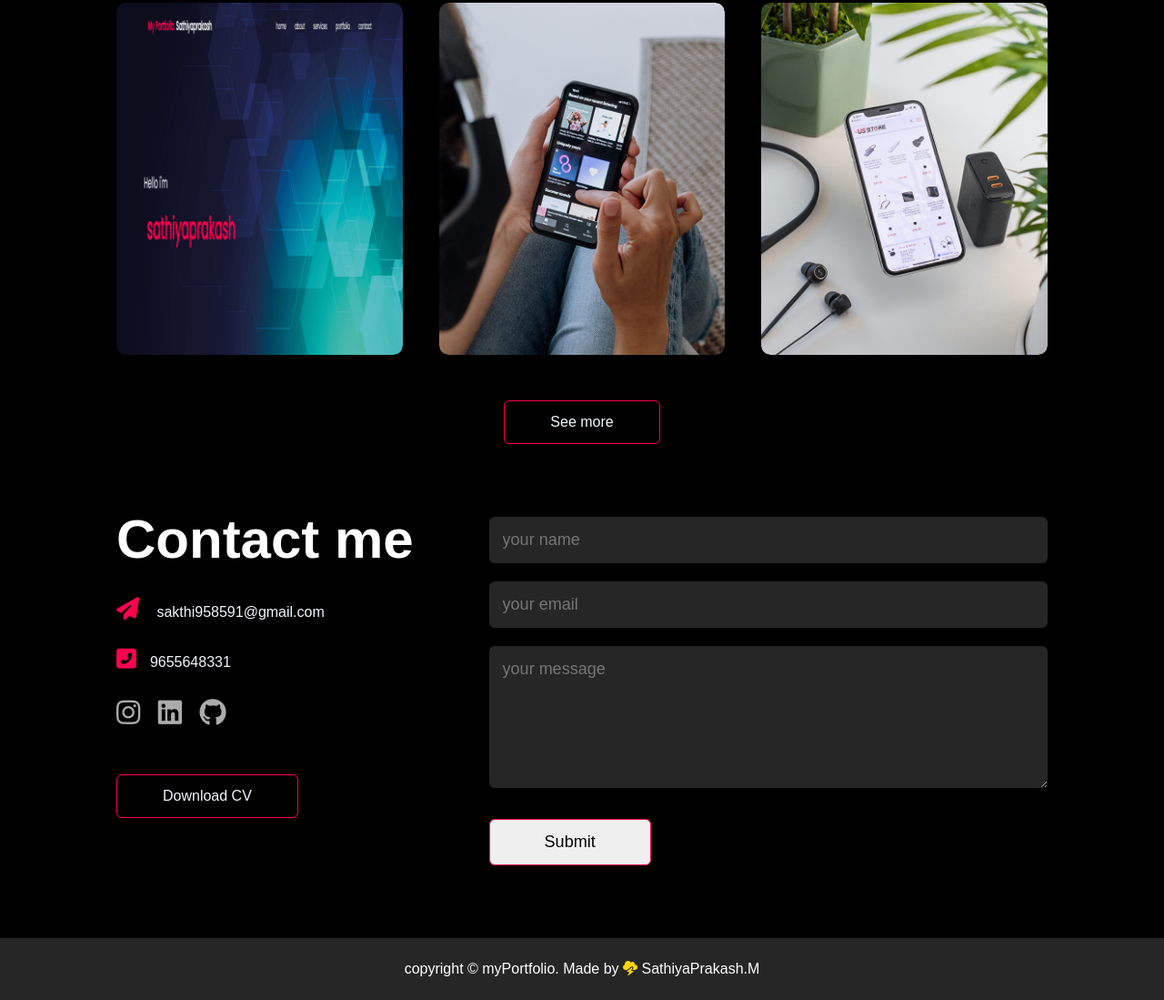
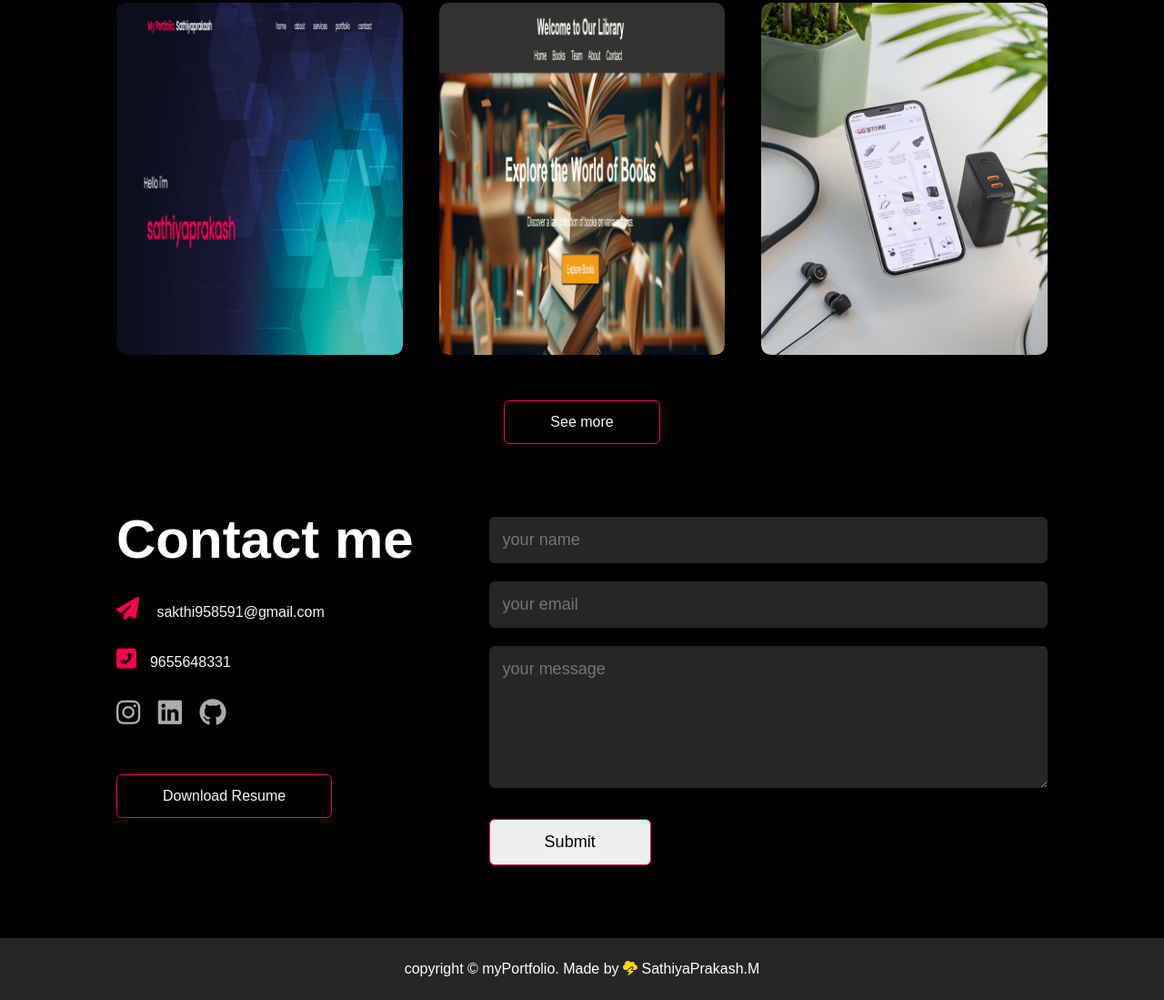
Before and after one commit to Msathiyaprakash/myportfolio, a plain HTML site: page index.html in a window 1280 px wide. Shown: the part 2173-3272 px from the top of the page at 91% size. Drawn offline with Linux system fonts and the light colour scheme.

Commit message:
Updated portfolio content

```diff
--- a/index.html
+++ b/index.html
@@ -138,20 +138,16 @@ developing efficient solutions and open to both government and private sector op
                 <img src="images/my port.png">
                 <div class="layer">
                     <h3>My Portfolio Web</h3>
-                    <p>Lorem ipsum dolor, sit
-                        amet consectetur adipisicing elit.
-                         Libero, distinctio.</p>
+                    <p>Using html, css, js and github.</p>
                          <a href="https://msathiyaprakash.github.io/myportfolio/" target="_blank"><i class="fa-solid fa-up-right-from-square"></i></a>
                 </div>
             </div>
             <div class="work">
-                <img src="images/work-2.png">
+                <img src="images/libweb.png">
                 <div class="layer">
-                    <h3>Social media app</h3>
-                    <p>Lorem ipsum dolor, sit
-                        amet consectetur adipisicing elit.
-                         Libero, distinctio.</p>
-                         <a href="#"><i class="fa-solid fa-up-right-from-square"></i></a>
+                    <h3>Simple Library Web Page Design</h3>
+                    <p>Using html, Css and github.</p>
+                         <a href="https://msathiyaprakash.github.io/LibraryWeb/" target="_blank"><i class="fa-solid fa-up-right-from-square"></i></a>
                 </div>
             </div>
             <div class="work">
@@ -185,7 +181,7 @@ developing efficient solutions and open to both government and private sector op
                 <a href="https://github.com/Msathiyaprakash" target="_blank"><i class="fab fa-github"></i></a>
                 </div>
 
-                <a href="images/my-cv.pdf" download="" class="btn btn2" style="text-decoration: none; color: aliceblue;">Download CV</a>
+                <a href="images/my-cv.pdf" download="" class="btn btn2" style="text-decoration: none; color: aliceblue;">Download Resume</a>
 
             </div>
             <div class="contact-right">
```
Also changed, not shown: images/libweb.png (added).
